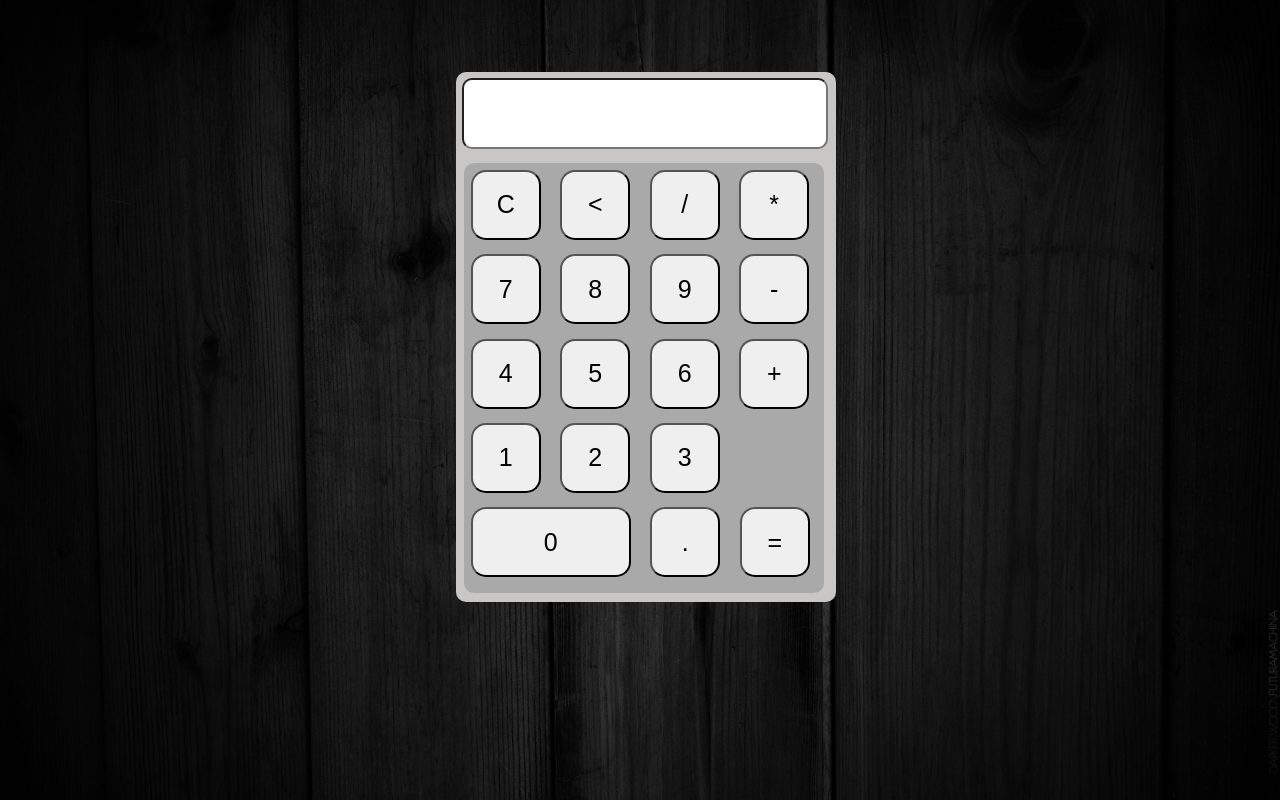
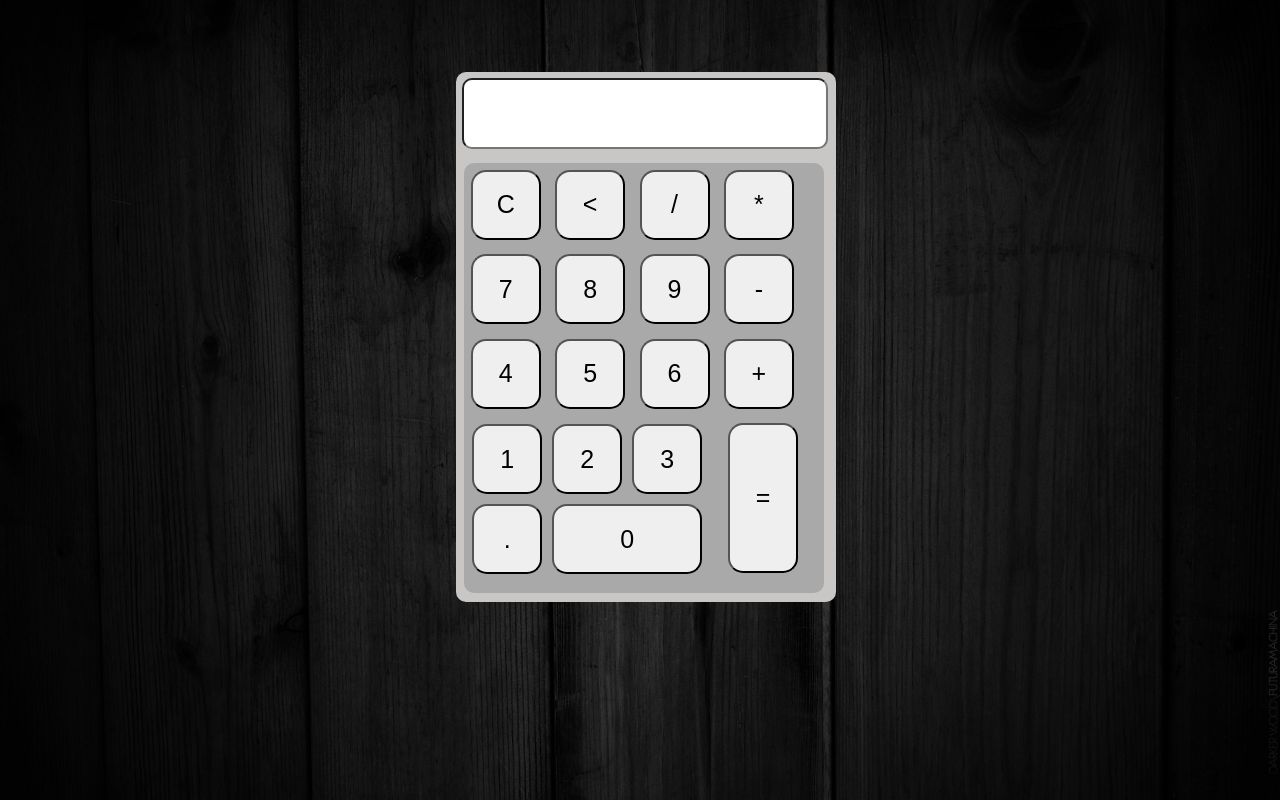
Before and after one commit to Mahadi001/JavaScript_Calculator, a plain HTML site: page index.html in a window 1280 px wide. Drawn offline with Linux system fonts and the light colour scheme.

Commit message:
minor_fix

```diff
--- a/css/style.css
+++ b/css/style.css
@@ -1,5 +1,5 @@
 body {
-  background-image: url("/img/dark-background.jpg");
+  background-image: url("../img/dark-background.jpg");
   background-size: cover;
   background-color: blueviolet;
   background-attachment: fixed;
@@ -28,6 +28,7 @@ body {
 }
 
 .buttonsContainer {
+  margin: auto;
   width: 360px;
   height: 430px;
   margin: 2%;
@@ -41,12 +42,28 @@ body {
   margin: 2%;
   border-radius: 15px;
   font-size: 25px;
+  float: left;
+}
+
+#diffDiv {
+  float: left;
+  width: 250px;
+  margin: 1%;
 }
 
 #zero {
-  width: 160px;
+  position: relative;
+  width: 150px;
   height: 70px;
   margin: 2%;
   border-radius: 15px;
   font-size: 25px;
 }
+
+#equalStyle {
+  margin: 2%;
+  width: 70px;
+  height: 150px;
+  border-radius: 15px;
+  font-size: 25px;
+}
--- a/index.html
+++ b/index.html
@@ -30,19 +30,19 @@
           <button onclick="insert(6)" class="buttons">6</button>
           <button onclick="insert('+')" class="buttons">+</button>
         </div>
-        <div>
+        <div id="diffDiv">
           <button onclick="insert(1)" class="buttons">1</button>
           <button onclick="insert(2)" class="buttons">2</button>
           <button onclick="insert(3)" class="buttons">3</button>
+          <button onclick="insert(0)" id="zero">0</button>
+          <button onclick="insert('.')" class="buttons">.</button>
         </div>
         <div>
-          <button onclick="insert(0)" id="zero">0</button>
-          <button onclick="insert('.')" class="buttons">.</button>
-          <button onclick="equal()" class="buttons">=</button>
+          <button onclick="equal()" id="equalStyle">=</button>
         </div>
       </div>
     </div>
 
-    <script src="/js/script.js"></script>
+    <script src="js/script.js"></script>
   </body>
 </html>
```
